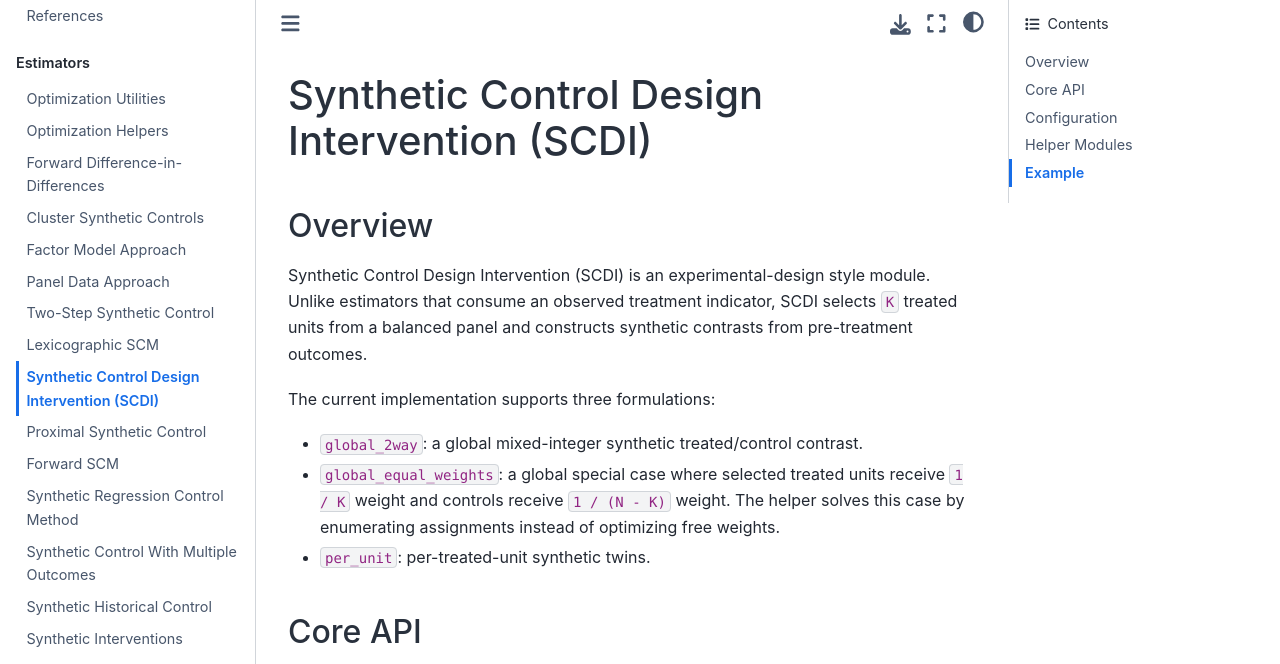
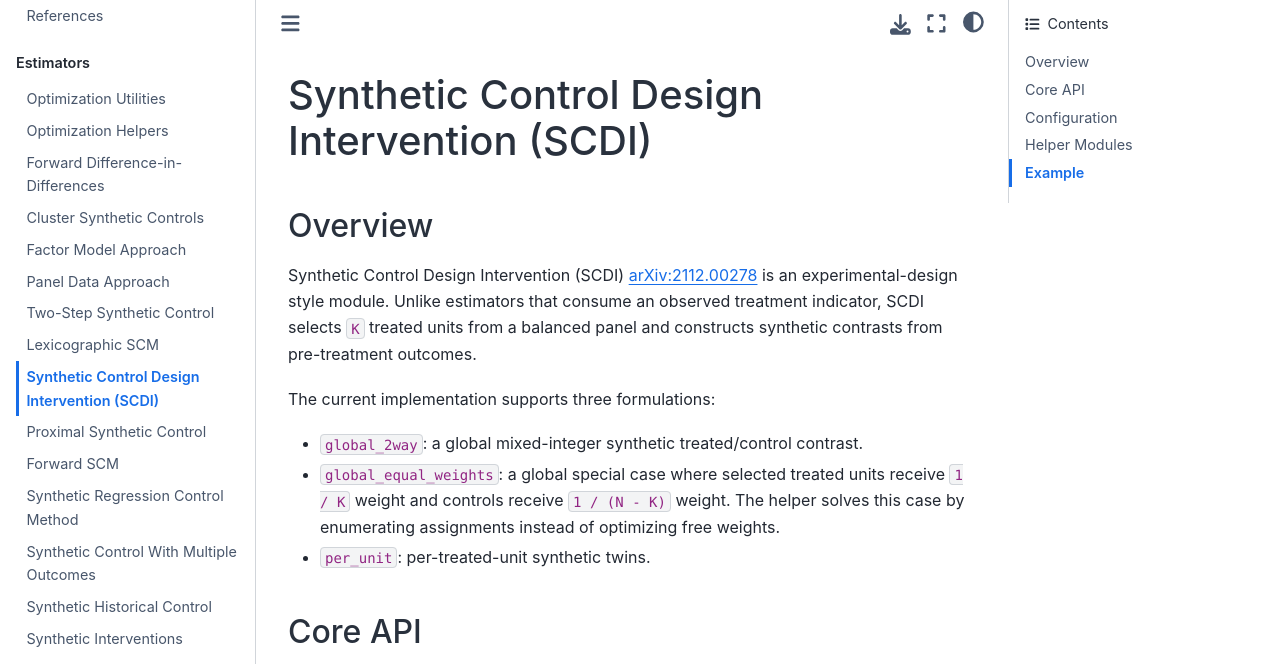
Before and after one commit to jgreathouse9/mlsynth, a Sphinx documentation site: the page built from docs/scdi.rst, in a window 1280 px wide and 900 px high, cut to the strip 0-664 px from the top of the window. Built offline with Sphinx 7.4.7 and the Sphinx Book theme 1.1.4, drawn with Linux system fonts in a browser that asks for light colours; pages that are not in the unit, such as notebooks, are missing from menus.

Commit message:
Update scdi.rst

```diff
--- a/docs/scdi.rst
+++ b/docs/scdi.rst
@@ -6,7 +6,7 @@ Synthetic Control Design Intervention (SCDI)
 Overview
 --------
 
-Synthetic Control Design Intervention (SCDI) is an experimental-design style
+Synthetic Control Design Intervention (SCDI) `arXiv:2112.00278 <https://arxiv.org/abs/2112.00278>`_ is an experimental-design style
 module. Unlike estimators that consume an observed treatment indicator, SCDI
 selects ``K`` treated units from a balanced panel and constructs synthetic
 contrasts from pre-treatment outcomes.
```
